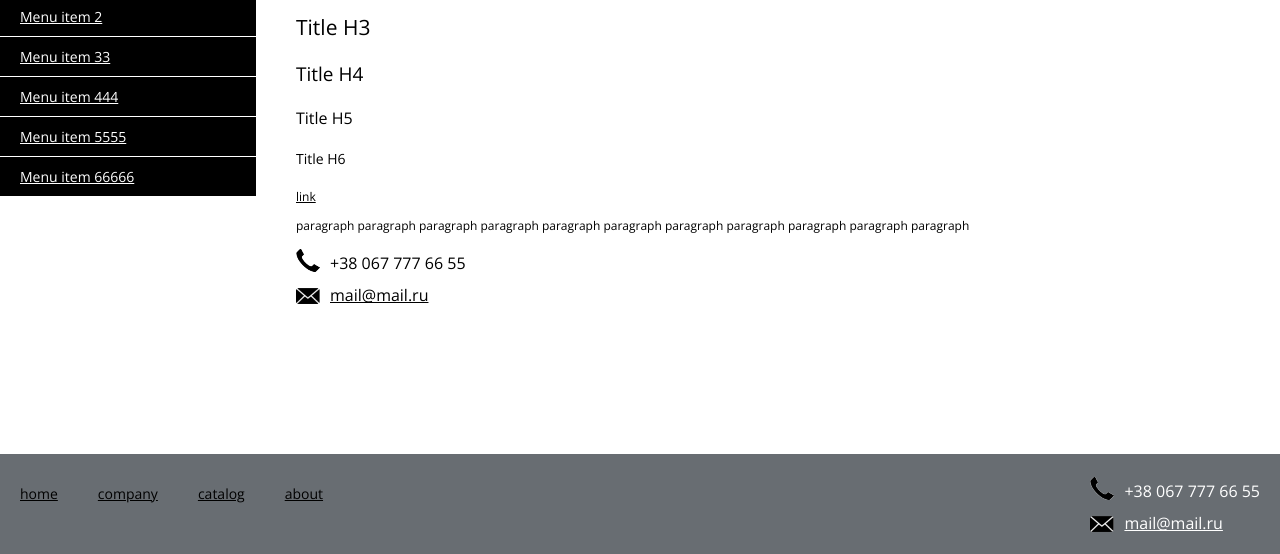
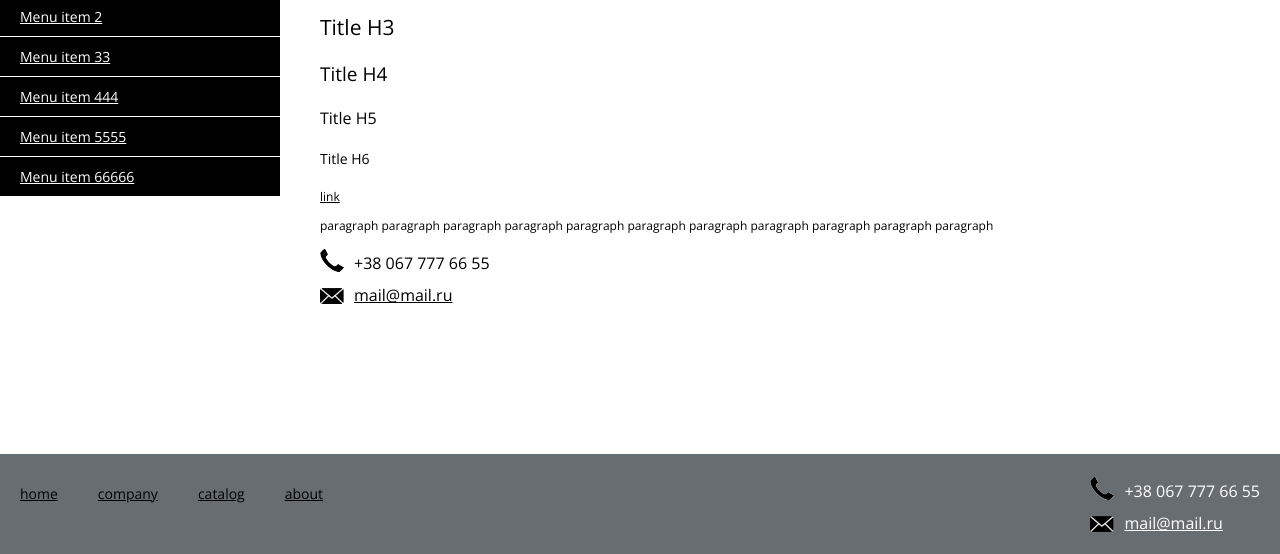
Before and after one commit to trinetixHTML/Stylus-HTML-Framework, a website: page public/index.html in a window 1280 px wide. Shown: the part 246-800 px from the top of the page. Drawn offline with nearby package versions, Linux system fonts and the light colour scheme.

Commit message:
template

```diff
--- a/src/stylus/_variables.styl
+++ b/src/stylus/_variables.styl
@@ -5,7 +5,7 @@ $footerHeight = 100px
 $pageWidthMin = 400px
 $pageWidthMax = 1282px
 
-$sidebarWidth = 20%
+$sidebarWidth = 280px
 
 $fontFam = 'Open Sans', sans-serif;
 
```
Also changed, not shown: public/css/main.css.
